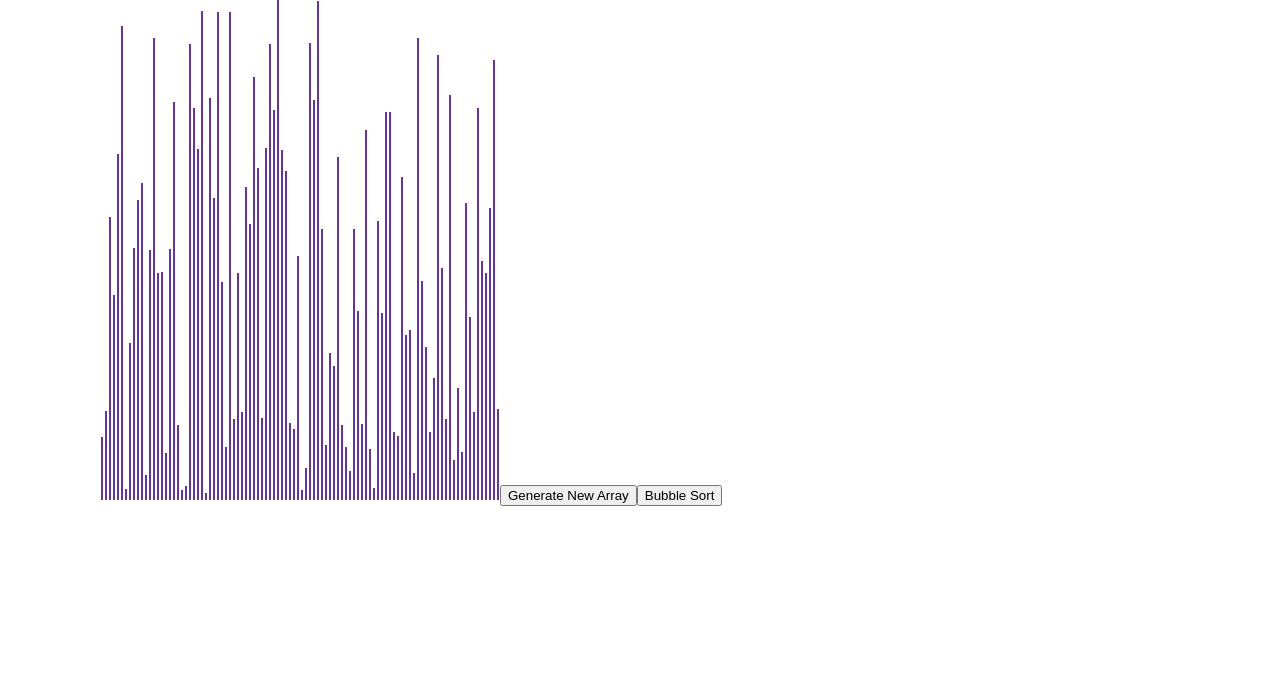
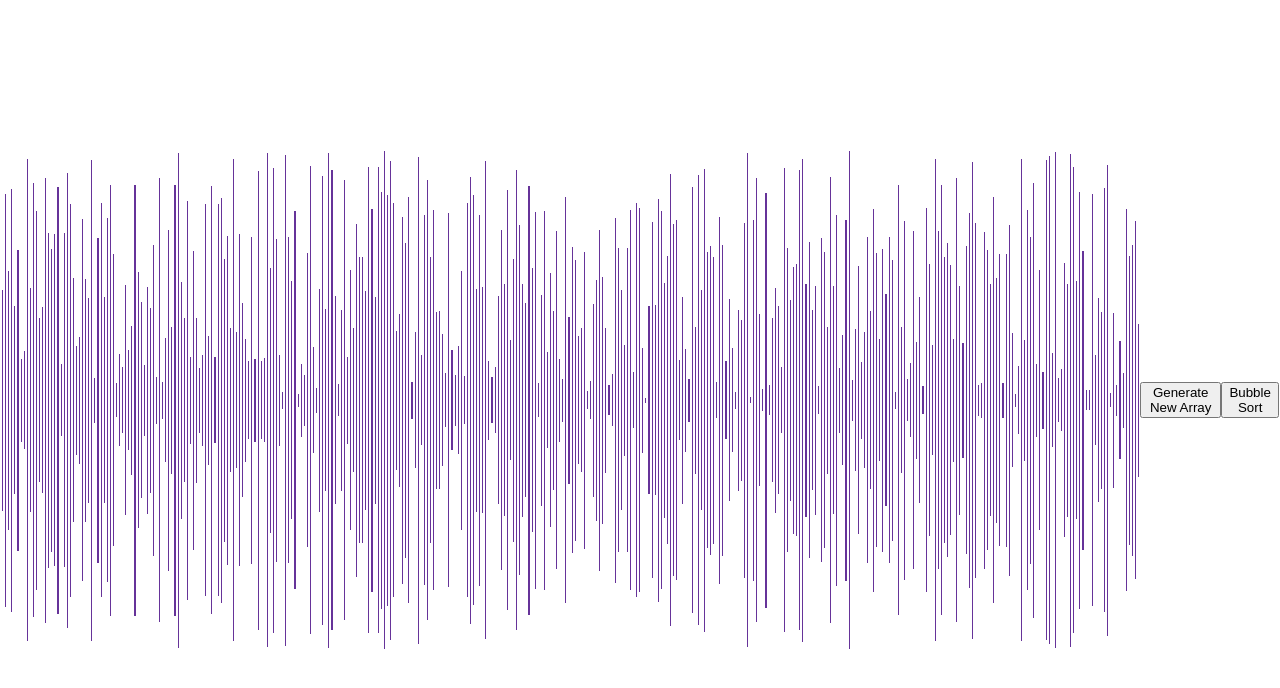
Before and after one commit to martinaa23/Sorting-Visualizer, a React (Create React App) app: page / in a window 1280 px wide. Shown: the top 688 px of the page. Built offline with nearby package versions, Linux system fonts and the light colour scheme.

Commit message:
centered container, removed unused code in bubble sort

```diff
--- a/src/SortingVisualizer/SortingVisualizer.css
+++ b/src/SortingVisualizer/SortingVisualizer.css
@@ -1,6 +1,8 @@
 .array-containter{
-    position: absolute;
-    left: 100px;
+    display: flex;
+    justify-content: center;
+    align-items: center;
+    height: 100vh;
 }
 .array-bar{
     transition: height 0.3s ease;
--- a/src/SortingVisualizer/SortingVisualizer.jsx
+++ b/src/SortingVisualizer/SortingVisualizer.jsx
@@ -19,7 +19,7 @@ class SortingVisualizer extends Component {
     resetArray(){
         const array = []
 
-        for(let i = 0; i < 100; i++){
+        for(let i = 0; i < 370; i++){
             // Generate random values
             array.push(randomIntFromInterval(5, 500));
         }
@@ -30,15 +30,10 @@ class SortingVisualizer extends Component {
         // Implement bublesorting algorithm
         let arrayLength = array.length;
         for(let i = 0; i < arrayLength - 1; i++){
-            let swapped = false;
             for(let j = 0; j < arrayLength - i - 1; j++){
                 if(array[j] > array[j + 1]){
                     [array[j], array[j + 1]] = [array[j + 1], array[j]];
-                    swapped = true;
                 }
-            }
-            if(swapped == false){
-                break;
             }
         }
         this.setState({array})
```
